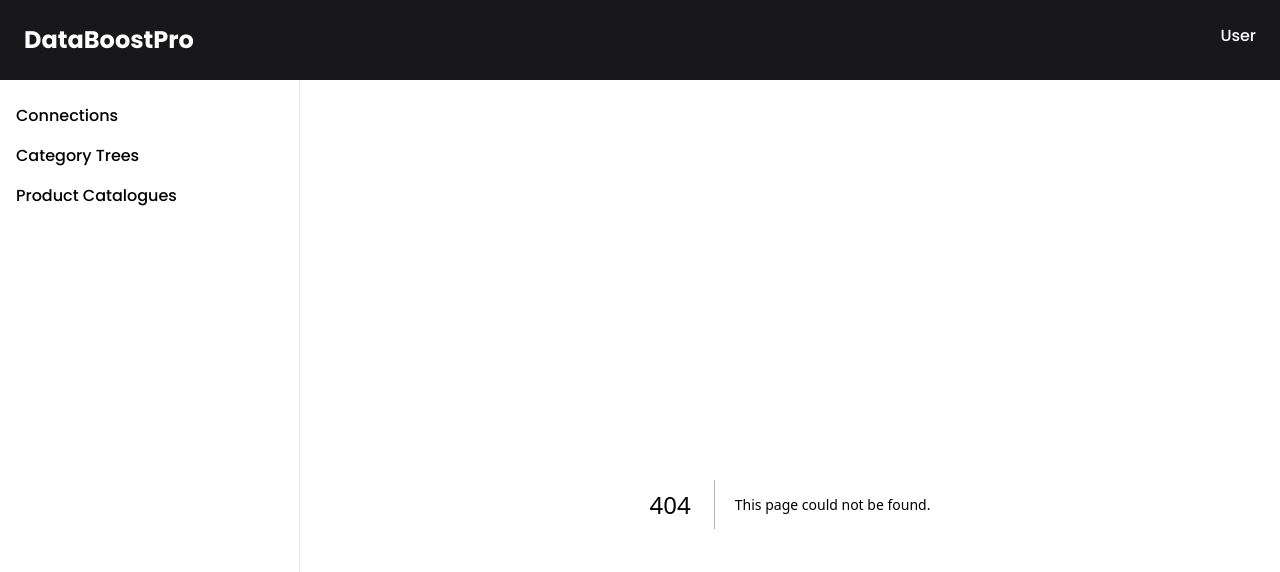
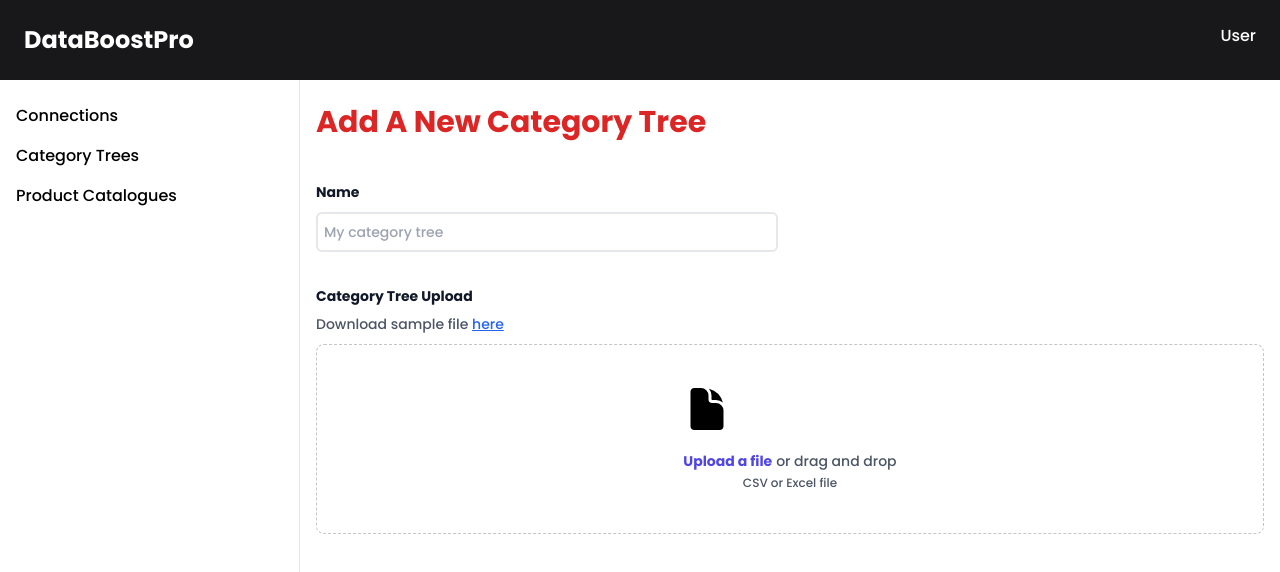
Before and after one commit to luantran1311/nextjs-databoost-pro, a Next.js app: page /category-trees/new in a window 1280 px wide. Before the commit this address had no page. Shown: the top 572 px of the page. Built offline with nearby package versions, Linux system fonts and the light colour scheme.

Commit message:
updated category tree layout

```diff
--- /dev/null
+++ b/app/category-trees/[id]/page.tsx
@@ -0,0 +1,27 @@
+"use client";
+
+import React from "react";
+import { categoryTrees } from "@/dummy_data/category_trees";
+
+const CategoryTreeDetail = ({ params: { id } }: { params: { id: string } }) => {
+    const categoryTree = categoryTrees.find((el) => el.id === id);
+    if (!categoryTree) {
+        return <p>Not found</p>;
+    }
+    return (
+        <div className="category-tree-detail">
+            <div className="heading flex justify-between">
+                <h3 className="text-3xl font-bold text-red-600">
+                    {categoryTree.name}
+                </h3>
+                {/* <button className="inline-flex items-center py-1 px-2 rounded-md hover:bg-slate-100">
+            <PlusCircleIcon className="w-8 h-8 mr-1" />
+            Add New
+        </button> */}
+            </div>
+            <div className="content mt-8"></div>
+        </div>
+    );
+};
+
+export default CategoryTreeDetail;
--- /dev/null
+++ b/app/category-trees/new/page.tsx
@@ -0,0 +1,152 @@
+"use client";
+
+import { CategoryTree } from "@/types";
+import { DocumentIcon } from "@heroicons/react/24/solid";
+import Papa from "papaparse";
+import React, { useCallback, useState } from "react";
+import Dropzone, { useDropzone } from "react-dropzone";
+import { useCSVReader } from "react-papaparse";
+
+const CategoryTreeAdd = () => {
+    const onDrop = useCallback((acceptedFiles: any) => {
+        // Do something with the files
+    }, []);
+    const { getRootProps, getInputProps, isDragActive } = useDropzone({
+        onDrop,
+    });
+
+    const handleParse = (fileToProcess : any) => {
+
+            Papa.parse( fileToProcess, {
+                complete: function(results, file) {
+                    // 0: (3) ['Parent Category ID', 'Category ID', 'Category Name']
+                    // 1: (3) ['', '1', 'Mobile Phones']
+                    console.log("Parsing complete:", results.data, file);
+                    handleConvert(results.data);
+                }
+            });
+    };
+
+    const handleConvert = (treeArr : any[]) => {
+        const processedTreeArr : CategoryTree[] = treeArr.map((tree:any) => {
+            return { id: tree[1], name: tree[2]}
+        })
+        console.log(processedTreeArr)
+    }
+
+    const [file, setFile] = useState(null);
+
+    return (
+        <div className="category-tree-add">
+            <div className="heading flex justify-between">
+                <h3 className="text-3xl font-bold text-red-600">
+                    Add A New Category Tree
+                </h3>
+                {/* <Link href="/category-trees/new" className="inline-flex items-center py-1 px-2 rounded-md hover:bg-slate-100">
+            <PlusCircleIcon className="w-8 h-8 mr-1" />
+            Add New
+        </Link> */}
+            </div>
+            <div className="content mt-8">
+                <form>
+                    <div className="mt-10 grid grid-cols-1 gap-x-6 gap-y-8 sm:grid-cols-6">
+                        <div className="sm:col-span-3">
+                            <label
+                                htmlFor="name"
+                                className="block text-sm leading-6 text-gray-900 font-bold"
+                            >
+                                Name
+                            </label>
+                            <div className="mt-2">
+                                <input
+                                    type="text"
+                                    name="name"
+                                    placeholder="My category tree"
+                                    className="block w-full rounded-md border-2 p-1.5 text-gray-900 placeholder:text-gray-400 sm:text-sm sm:leading-6"
+                                />
+                            </div>
+                        </div>
+                        <div className="col-span-full">
+                            <label
+                                htmlFor="category-tree-upload"
+                                className="block text-sm leading-6 text-gray-900 font-bold"
+                            >
+                                Category Tree Upload
+                            </label>
+                            <p className="mt-1 text-sm leading-6 text-gray-600">
+                                Download sample file{" "}
+                                <a href="#" className="text-blue-600 underline">
+                                    here
+                                </a>
+                            </p>
+                            <Dropzone
+                                onDrop={(acceptedFiles: any[]) => {
+                                    console.log('file',acceptedFiles[0])
+                                    setFile(acceptedFiles[0]);
+                                    handleParse(acceptedFiles[0]);
+                                }}
+                            >
+                                {({ getRootProps, getInputProps }) => (
+                                    <div
+                                        className="mt-2 flex justify-center rounded-lg border border-dashed border-gray-900/25 px-6 py-10"
+                                        {...getRootProps()}
+                                    >
+                                        <input
+                                            id="file-upload"
+                                            name="file-upload"
+                                            type="file"
+                                            className="sr-only"
+                                            onChange={() =>
+                                                console.log("file changed")
+                                            }
+                                            {...getInputProps()}
+                                        />
+
+                                        <div className="text-center">
+                                            <DocumentIcon className="w-12 h-12" />
+                                            {isDragActive ? (
+                                                <>
+                                                    <div className="mt-4 flex text-sm leading-6 text-gray-600">
+                                                        <label className="relative cursor-pointer rounded-md bg-white font-semibold text-indigo-600 focus-within:outline-none focus-within:ring-2 focus-within:ring-indigo-600 focus-within:ring-offset-2 hover:text-indigo-500">
+                                                            <span>
+                                                                Drag it here
+                                                            </span>
+                                                        </label>
+                                                    </div>
+                                                    <p className="text-xs leading-5 text-gray-600">
+                                                        CSV or Excel file
+                                                    </p>
+                                                </>
+                                            ) : (
+                                                <>
+                                                    <div className="mt-4 flex text-sm leading-6 text-gray-600">
+                                                        <label
+                                                            htmlFor="file-upload"
+                                                            className="relative cursor-pointer rounded-md bg-white font-semibold text-indigo-600 focus-within:outline-none focus-within:ring-2 focus-within:ring-indigo-600 focus-within:ring-offset-2 hover:text-indigo-500"
+                                                        >
+                                                            <span>
+                                                                Upload a file
+                                                            </span>
+                                                        </label>
+                                                        <p className="pl-1">
+                                                            or drag and drop
+                                                        </p>
+                                                    </div>
+                                                    <p className="text-xs leading-5 text-gray-600">
+                                                        CSV or Excel file
+                                                    </p>
+                                                </>
+                                            )}
+                                        </div>
+                                    </div>
+                                )}
+                            </Dropzone>
+                        </div>
+                    </div>
+                </form>
+            </div>
+        </div>
+    );
+};
+
+export default CategoryTreeAdd;
--- a/app/category-trees/page.tsx
+++ b/app/category-trees/page.tsx
@@ -6,42 +6,100 @@ import {
     TrashIcon,
     EllipsisVerticalIcon,
     PencilSquareIcon,
-} from "@heroicons/react/24/solid";
+} from "@heroicons/react/24/outline";
 import { categoryTrees } from "@/dummy_data/category_trees";
 import Link from "next/link";
 import { useOutsideClick } from "@/hooks/useOutsideClick";
 
-const CategoryTrees = () => {
-  const [dropDownActive, setDropDownActive] = useState<number>(0);
+const ItemRow = ({ tree }: { tree: any }) => {
+    const ref = useRef<any>();
 
-  const itemsRef = useRef<HTMLDivElement[]>([]);
+    const [dropdownActive, setDropDownActive] = useState(false);
 
-  const outSideClick = (index : number) => {
-    useOutsideClick(itemsRef.current[index], () => {
-    // do something here
-  });
+    // useOutsideClick(ref.current, () => {
+    //     console.log(dropdownActive)
+    //     if(dropdownActive)
+    //     setDropDownActive(false);
+    // });
+
+    const showActionDropDown = () => {
+        setDropDownActive(true);
+    };
+
+    const toggleActionDropDown = () => {
+      if(dropdownActive) {
+        setDropDownActive(false);
+      }
+      else {
+        setDropDownActive(true);
       }
 
-  const showActionDropDown = (treeId: string) => {
-    console.log(treeId);
-    const el = document.querySelector(`[data-id-dropdown="${treeId}"]`);
-    el?.classList.remove("hidden");
-    setDropDownActive(Number(treeId));
   };
 
     const closeAllDropDowns = () => {
         const elList = document.querySelectorAll(`[data-id-dropdown]`);
         elList.forEach((el) => el.classList.add("hidden"));
     };
+    return (
+        <tr className="text-gray-600">
+            <td className="font-bold">
+                <Link href={`/category-trees/${tree.id}`}>{tree.name}</Link>
+            </td>
+            <td className="text-center">{tree.created_at}</td>
+            <td className="text-center">{tree.updated_at}</td>
+            <td>
+                <div className="relative inline-block text-left">
+                    <div>
+                        <button
+                            onClick={toggleActionDropDown}
+                            data-id={tree.id}
+                            className={`rounded-md p-1 ${dropdownActive ? "bg-slate-100" : ""} hover:bg-slate-100`}
+                        >
+                            <EllipsisVerticalIcon className="w-6 h-6" />
+                        </button>
+                    </div>
 
+                     <div
+                        ref={ref}
+                        data-id-dropdown={tree.id}
+                        className={`${dropdownActive ? "" : "hidden"} absolute right-0 z-10 origin-top-right divide-y divide-gray-100 rounded-md bg-white shadow-lg ring-1 ring-black ring-opacity-5 focus:outline-none`}
+                    >
+                        <div className="text-sm">
+                            {/* Active: "bg-gray-100 text-gray-900", Not Active: "text-gray-700" */}
+                            <a
+                                href="#"
+                                className="flex justify-start items-center gap-1 hover:bg-slate-100 py-2 px-6"
+                            >
+                                <PencilSquareIcon className="w-6 h-6" />
+                                Edit
+                            </a>
+                            <a
+                                href="#"
+                                className="flex justify-start items-center gap-1 hover:bg-slate-100 py-2 px-6 text-red-700"
+                            >
+                                <TrashIcon className="w-6 h-6" />
+                                Delete
+                            </a>
+                        </div>
+                    </div>
+
+                </div>
+            </td>
+        </tr>
+    );
+};
+
+const CategoryTrees = () => {
     return (
-    <div className="connections">
+        <div className="category-trees">
             <div className="heading flex justify-between">
-        <h3 className="text-3xl font-bold text-red-600">Category Trees</h3>
-        <button className="inline-flex items-center py-1 px-2 rounded-md hover:text-white hover:bg-black">
+                <h3 className="text-3xl font-bold text-red-600">
+                    Category Trees
+                </h3>
+                <Link href="/category-trees/new" className="inline-flex items-center py-1 px-2 rounded-md hover:bg-slate-100">
                     <PlusCircleIcon className="w-8 h-8 mr-1" />
                     Add New
-        </button>
+                </Link>
             </div>
             <div className="content mt-8">
                 {categoryTrees.length === 0 && <p>No category trees found.</p>}
@@ -57,79 +115,7 @@ const CategoryTrees = () => {
                         </thead>
                         <tbody>
                             {categoryTrees?.map((tree: any, index: number) => {
-                outSideClick(index);
-                return <tr className="text-gray-600" key={index}>
-                  <td>
-                    <Link href={`/category-trees/${tree.id}`}>{tree.name}</Link>
-                  </td>
-                  <td className="text-center">{tree.created_at}</td>
-                  <td className="text-center">{tree.updated_at}</td>
-                  <td>
-                    {/* <div className="action-group flex justify-center gap-4">
-                    <button onClick={showActionDropDown} data-id={tree.id}>
-                        <EllipsisVerticalIcon className="w-5 h-5" />
-                      </button>
-                      <div className="dropdown">
-                        This is the dropdown
-                      </div>
-                      <button>
-                        <EyeIcon className="w-5 h-5" />
-                      </button>
-
-                      <button>
-                        <TrashIcon className="w-5 h-5 text-red-500" />
-                      </button>
-                    </div> */}
-                    <div className="relative inline-block text-left">
-                      <div>
-                        <button
-                          onClick={() => showActionDropDown(tree.id)}
-                          data-id={tree.id}
-                          className="rounded-md p-1 hover:bg-slate-100"
-                        >
-                          <EllipsisVerticalIcon className="w-6 h-6" />
-                        </button>
-                      </div>
-                      {/*
-    Dropdown menu, show/hide based on menu state.
-
-    Entering: "transition ease-out duration-100"
-From: "transform opacity-0 scale-95"
-To: "transform opacity-100 scale-100"
-    Leaving: "transition ease-in duration-75"
-From: "transform opacity-100 scale-100"
-To: "transform opacity-0 scale-95"
-  */}
-                      <div
-                            ref={(el: HTMLDivElement) => {
-                              itemsRef.current[index] = el;
-                              return el;
-                            }}
-
-                        data-id-dropdown={tree.id}
-                        className="hidden absolute right-0 z-10 mt-2 origin-top-right divide-y divide-gray-100 rounded-md bg-white shadow-lg ring-1 ring-black ring-opacity-5 focus:outline-none"
-                      >
-                        <div>
-                          {/* Active: "bg-gray-100 text-gray-900", Not Active: "text-gray-700" */}
-                          <a
-                            href="#"
-                            className="flex justify-start items-center gap-1 hover:bg-slate-100 py-2 px-6 text-sm"
-                          >
-                            <PencilSquareIcon className="w-6 h-6" />
-                            Edit
-                          </a>
-                          <a
-                            href="#"
-                            className="flex justify-start items-center gap-1 hover:bg-slate-100 py-2 px-6  text-sm text-red-700"
-                          >
-                            <TrashIcon className="w-6 h-6" />
-                            Delete
-                          </a>
-                        </div>
-                      </div>
-                    </div>
-                  </td>
-                </tr>
+                                return <ItemRow tree={tree} key={index} />;
                             })}
                         </tbody>
                     </table>
--- a/components/ConnectionCard.tsx
+++ b/components/ConnectionCard.tsx
@@ -6,7 +6,7 @@ const ConnectionCard = (props: any) => {
   const { id } = props;
   const connection = connections.find((el) => el.id === id);
   if (!connection) return <p>Error</p>;
-  return <div className="border-2 rounded-lg p-4 relative h-[120px] hover:border-black">
+  return <div className="shadow-lg border rounded-lg p-4 relative h-[120px] hover:border-black">
     <a href="#">{connection.name}</a>
 
         <button className="absolute bottom-2 right-2 hover:text-red-600">
--- a/dummy_data/category_trees.ts
+++ b/dummy_data/category_trees.ts
@@ -1,13 +1,13 @@
 export const categoryTrees = [
     {
-        id: 1,
+        id: "1",
         name: "My category from Magento 2",
         category_content: "",
         created_at: "05:46 PM - 15 July 2023",
         updated_at: "2 hours ago"
     },
     {
-        id: 2,
+        id: "2",
         name: "Categores Shopify",
         category_content: "",
         created_at: "05:46 PM - 15 July 2023",
--- a/package.json
+++ b/package.json
@@ -19,6 +19,9 @@
     "next": "13.4.10",
     "react": "18.2.0",
     "react-dom": "18.2.0",
+    "react-dropzone": "^14.2.3",
+    "react-hook-form": "^7.45.2",
+    "react-papaparse": "^4.1.0",
     "typescript": "5.1.6"
   },
   "devDependencies": {
--- /dev/null
+++ b/types.ts
@@ -0,0 +1,5 @@
+export interface CategoryTree {
+    id: string;
+    name: string;
+    //childrenCategory: CategoryTree[];
+}
```
Also changed, not shown: 1 other file (tests, documents, lock files or other folders). Lines whose indentation alone changed are shown as unchanged.
